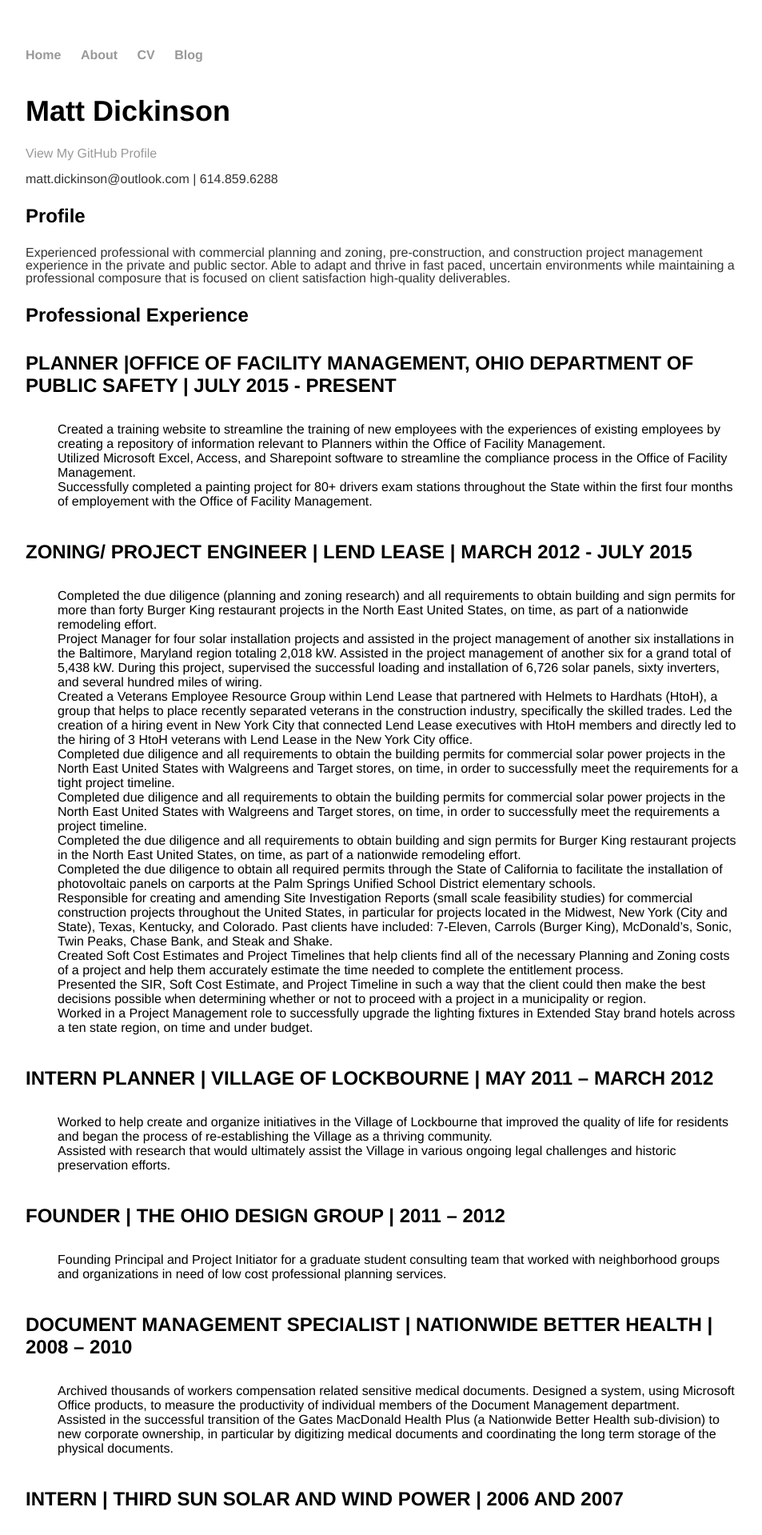
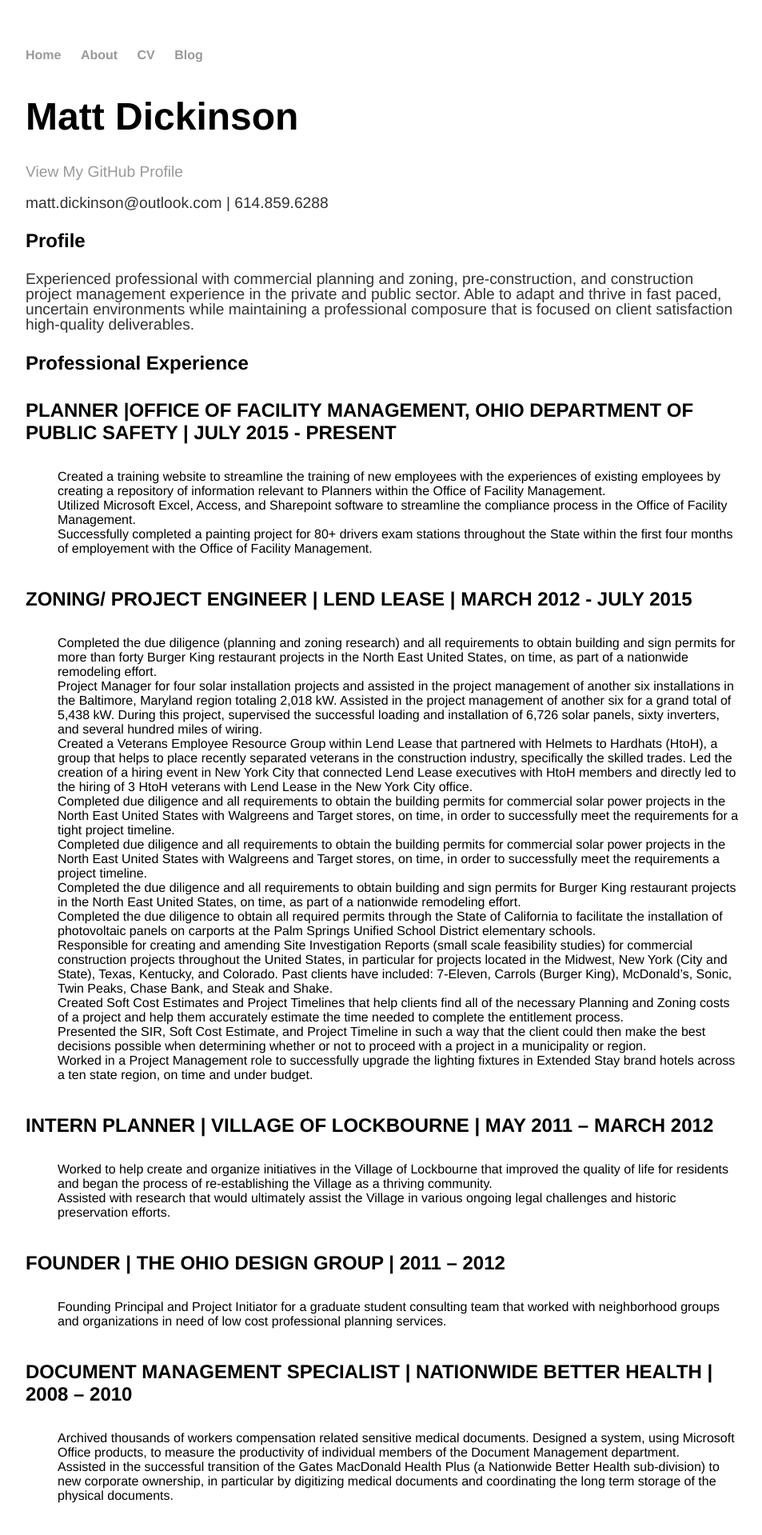
Before and after one commit to madickinson/madickinson.github.io, a Jekyll site: the page built from cv/index.html, in a window 1280 px wide. Shown: the top 1919 px of the page at 80% size, without its empty margins (160-1113 px from the left). Built offline with Jekyll 4.4.1, drawn with Linux system fonts in a browser that asks for light colours.

Commit message:
Update index.html

```diff
--- a/cv/index.html
+++ b/cv/index.html
@@ -5,7 +5,7 @@ title: CV of Your Name
 
 <html>
 
-    <div class="wrapper">
+<div class="cv">
       <header>
         <h1>Matt Dickinson</h1>
         <p></p>
```
